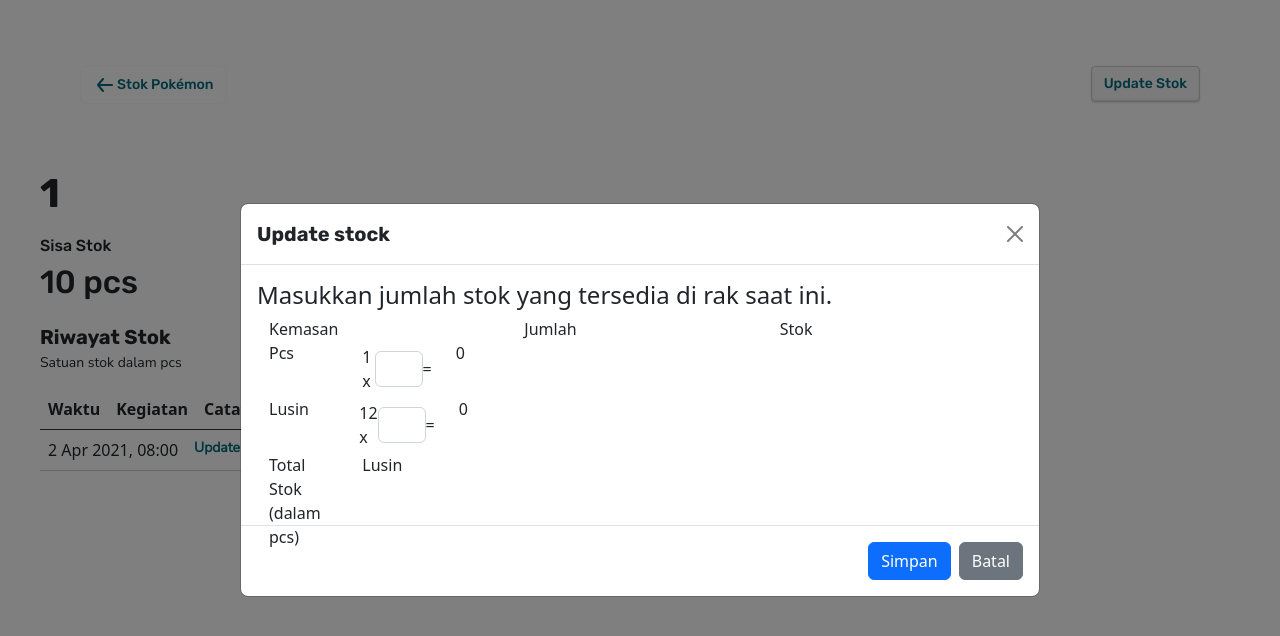
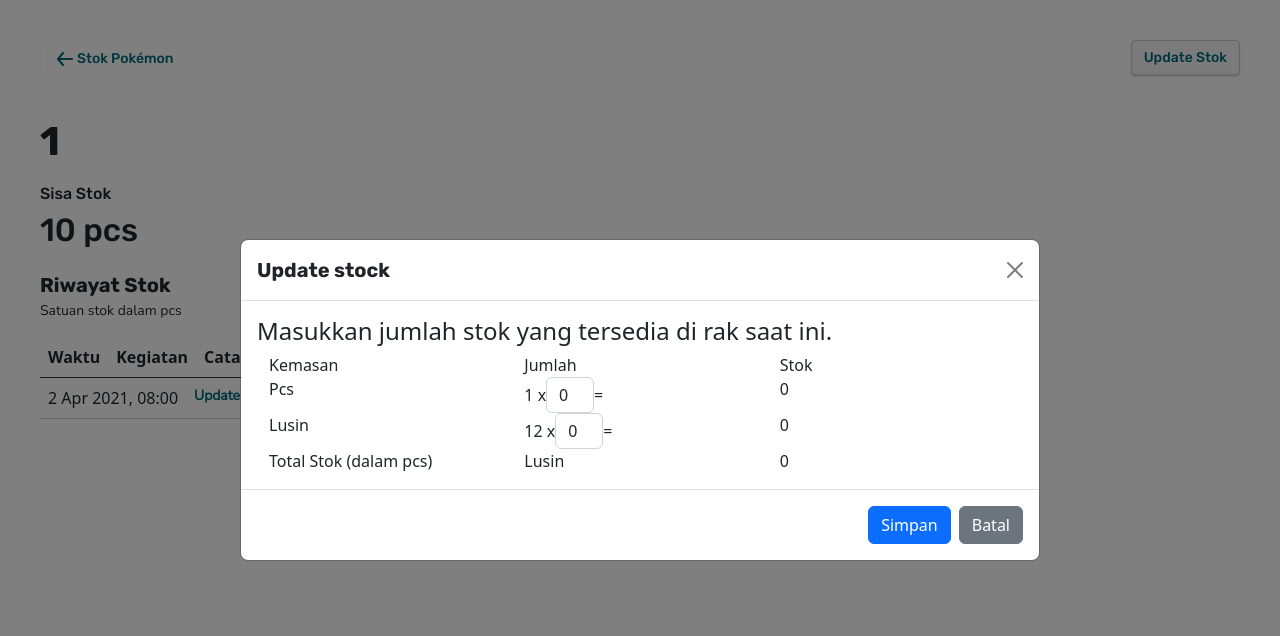
Before and after one commit to floferno/farmacare-test, a React (Create React App) app: page /pokemon/1 in a window 1280 px wide. Both pictures are taken after a click on the button "Update Stok". Shown: the top 636 px of the page. Built offline with nearby package versions, Linux system fonts and the light colour scheme.

Commit message:
update modal

```diff
--- a/src/App.css
+++ b/src/App.css
@@ -115,7 +115,7 @@ th, td {
   display: flex;
   flex-direction: row;
   justify-content: space-between;
-  padding: 66px 40px;
+  padding: 40px 0;
 }
 
 .pokemon-detail-sub1 {
@@ -205,7 +205,7 @@ th, td {
   height: 36px;
  }
 
-.modal-table-body {
+/* .modal-table-body {
   width: 280px;
   height: 56px;
-}
+} */
--- a/src/pages/PokemonDetail.js
+++ b/src/pages/PokemonDetail.js
@@ -1,10 +1,23 @@
-import React from 'react'
+import React, { useEffect, useState } from 'react'
 import Button from 'react-bootstrap/Button';
 import prevPageIcon from '../images/prevPage.svg'
 import { Table, Modal, Container, Row, Col, Form } from 'react-bootstrap';
 import { useNavigate, useParams } from 'react-router-dom'
 
 function UpdateStockModal(props) {
+    const [input, setInput] = useState({
+        pcs: 0,
+        lusin: 0
+    })
+
+    const handleChange = e => {
+        let newValue = {
+            ...input,
+            [e.target.name]: e.target.value,
+        };
+        setInput(newValue);
+    };
+
 
     return (
         <Modal
@@ -29,18 +42,18 @@ function UpdateStockModal(props) {
                     </Row>
                     <Row className="modal-table-body">
                         <Col >Pcs</Col>
-                        <Col className="d-flex align-items-center">1 x <Form.Control className="modal-input pcs" type="text" /> = </Col>
-                        <Col>0</Col>
+                        <Col className="d-flex align-items-center">1 x <Form.Control className="modal-input pcs" type="text" name="pcs" value={input.pcs} onChange={handleChange} /> = </Col>
+                        <Col>{input.pcs}</Col>
                     </Row>
                     <Row className="modal-table-body">
                         <Col>Lusin</Col>
-                        <Col className="d-flex align-items-center">12 x <Form.Control className="modal-input lusin" type="text" /> = </Col>
-                        <Col>0</Col>
+                        <Col className="d-flex align-items-center">12 x <Form.Control name="lusin" className="modal-input lusin" type="text" value={input.lusin} onChange={handleChange} /> = </Col>
+                        <Col>{12 * input.lusin}</Col>
                     </Row>
                     <Row className="modal-table-body">
                         <Col>Total Stok <span>(dalam pcs)</span></Col>
                         <Col>Lusin</Col>
-                        <Col></Col>
+                        <Col>{parseInt(12 * input.lusin) + parseInt(input.pcs)}</Col>
                     </Row>
                 </Container>
             </Modal.Body>
@@ -75,7 +88,7 @@ export default function PokemonDetail() {
                 <p className="pokemon-detail-history2">Satuan stok dalam pcs</p>
             </div>
             <div>
-                <Table className="table d-flex row pokemon-detail-table">
+                <Table className="table row pokemon-detail-table">
                     <thead>
                         <tr className="th-border ">
                             <th scope="col">Waktu</th>
```
